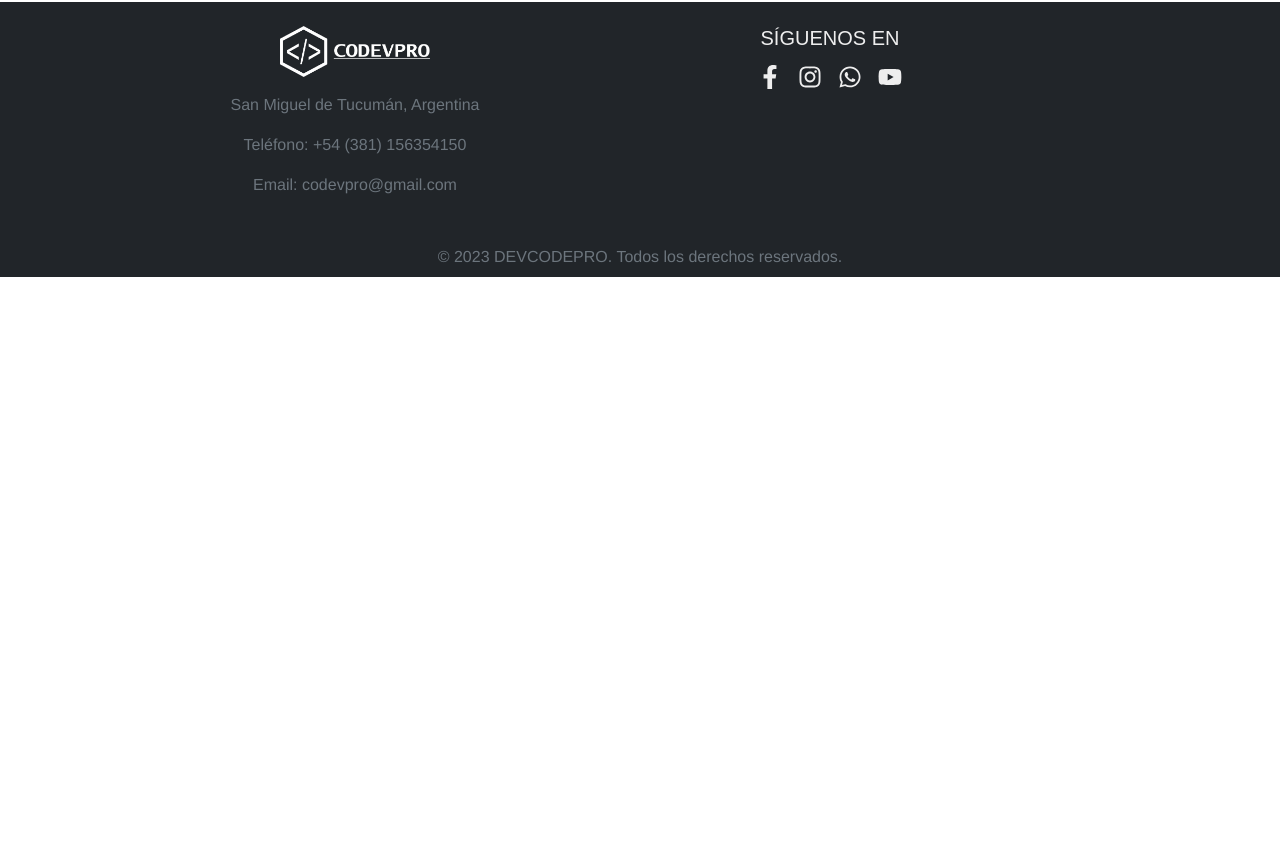
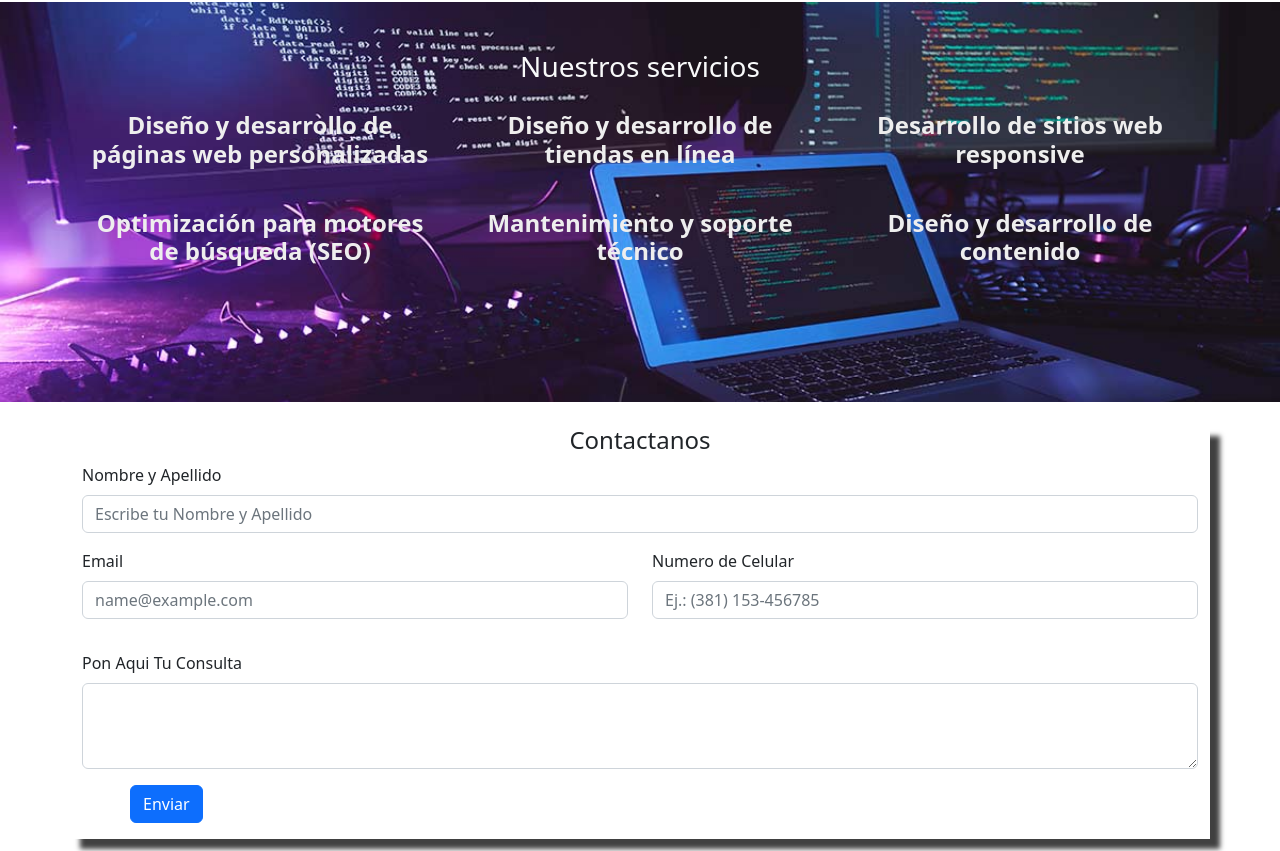
Before and after one commit to David-fStack/pro-web, a React (Create React App) app: page / in a window 1280 px wide. Shown: the part 2494-3345 px from the top of the page. Before the commit the page ends 2771 px from the top, so only its background shows below. Built offline with nearby package versions, Linux system fonts and the light colour scheme.

Commit message:
se crea el componente sevices

```diff
--- a/package.json
+++ b/package.json
@@ -9,6 +9,8 @@
     "animate.css": "^4.1.1",
     "aos": "^2.3.4",
     "bootstrap": "^5.2.3",
+    "emailjs": "^4.0.1",
+    "emailjs-com": "^3.2.0",
     "react": "^18.2.0",
     "react-bootstrap": "^2.7.2",
     "react-dom": "^18.2.0",
--- a/src/App.js
+++ b/src/App.js
@@ -6,6 +6,8 @@ import CollapsibleExample from './components/Navbar/Navbar';
 import Seo from './components/Seo/Seo';
 import WorkTools from './components/WorkTools/WorkTools';
 import WorkProcess from './components/WorkProcess/WorkProcess';
+import Services from './components/Services/Services';
+import { ContactUs } from './components/ContactUs/ContactUs';
 
 function App() {
   return (
@@ -15,6 +17,8 @@ function App() {
       <Seo />
       <WorkTools />
       <WorkProcess />
+      <Services />
+      <ContactUs />
       <Footer />
       <Copyright />
     </div>
--- /dev/null
+++ b/src/components/ContactUs/ContactUs.css
@@ -0,0 +1,5 @@
+.form_style{
+    box-shadow: 10px 10px 5px 0px rgba(0,0,0,0.75);
+-webkit-box-shadow: 10px 10px 5px 0px rgba(0,0,0,0.75);
+-moz-box-shadow: 10px 10px 5px 0px rgba(0,0,0,0.75);
+}
--- /dev/null
+++ b/src/components/ContactUs/ContactUs.js
@@ -0,0 +1,57 @@
+import Form from 'react-bootstrap/Form';
+import React, { useRef } from 'react';
+import emailjs from 'emailjs-com';
+import Col from 'react-bootstrap/Col';
+import Row from 'react-bootstrap/Row';
+import './ContactUs.css'
+
+export const ContactUs = () => {
+    const form = useRef();
+
+    const sendEmail = (e) => {
+        e.preventDefault();
+
+        emailjs.sendForm('service_zc2chqc', 'template_d7yszhu', form.current, 'ktTFPHBrr6z2YHCTp')
+            .then((result) => {
+                alert('Se envio correctamente');
+                form.current.reset();
+            }, (error) => {
+                console.log(error.text);
+            });
+    };
+
+    return (
+            <Form className='form_style container mt-4 mb-3 pb-3' ref={form} onSubmit={sendEmail} action="#"
+            data-aos="flip-left"
+            data-aos-easing="ease-out-cubic"
+            data-aos-duration="2000">
+                <h4 className='text-center'>Contactanos</h4>
+                <Form.Group className="mb-3" controlId="exampleForm.ControlInput1">
+                    <Form.Label>Nombre y Apellido</Form.Label>
+                    <Form.Control type="text" name="user_name" placeholder="Escribe tu Nombre y Apellido" />
+                </Form.Group>
+
+
+
+                <Row className="mb-3">
+                    <Form.Group as={Col} className="mb-3" controlId="exampleForm.ControlInput1">
+                        <Form.Label>Email</Form.Label>
+                        <Form.Control type="email" name="user_email" placeholder="name@example.com" />
+
+                    </Form.Group>
+
+                    <Form.Group as={Col}>
+
+                        <Form.Label>Numero de Celular</Form.Label>
+                        <Form.Control type="number" name="cel" placeholder="Ej.: (381) 153-456785" />
+                    </Form.Group>
+                </Row>
+
+                <Form.Group className="mb-3" controlId="exampleForm.ControlTextarea1">
+                    <Form.Label>Pon Aqui Tu Consulta</Form.Label>
+                    <Form.Control as="textarea" name='message' rows={3} />
+                </Form.Group>
+                <input className='btn btn-primary mx-5' type="submit" value="Enviar" />
+            </Form>
+    );
+}
--- a/src/components/Footer/Footer.js
+++ b/src/components/Footer/Footer.js
@@ -28,8 +28,8 @@ const Footer = () => {
           <div className="col-12 col-xs-12 col-sm-12 col-md-6 text-center">
             <img src={logo} alt="DEVCODEPRO" className="footer-logo mb-3" />
             <p className="text-muted">San Miguel de Tucumán, Argentina</p>
-            <p className="text-muted">Teléfono: +54 (381) 156354150</p>
-            <p className="text-muted">Email: codevpro@gmail.com</p>
+            <p className="text-muted">+54 (381) 156-354150</p>
+            <p className="text-muted">info.codevpro@gmail.com</p>
           </div>
           <div className="col-12 col-md-4 text-center mb-3">
             <h5 className="text-uppercase">Síguenos en</h5>
@@ -41,7 +41,7 @@ const Footer = () => {
                   onMouseLeave={() => handleMouseLeave('facebook')}
                 />
               </a>
-              <a href="https://www.instagram.com/" target="_blank" rel="noopener noreferrer">
+              <a href="https://www.instagram.com/codevpro.i/" target="_blank" rel="noopener noreferrer">
                 <FaInstagram
                   className={iconClass.instagram}
                   onMouseEnter={() => handleMouseEnter('instagram')}
--- /dev/null
+++ b/src/components/Services/Services.css
@@ -0,0 +1,31 @@
+.parallax {
+  background-image: url(../../Assets/Parallax/programando3.jpg);
+  background-attachment: fixed;
+  background-position: center;
+  background-repeat: no-repeat;
+  background-size: cover;
+  height: 50vh;
+}
+
+.text_style_services {
+  color: #EEEEEE;
+  font-size: 24px;
+  font-weight: bold;
+  text-align: center;
+  margin: 20px 0;
+}
+
+@media screen and (max-width: 768px) {
+  .text_style_services {
+    font-size: 20px;
+  }
+
+  .parallax {
+    background-image: url(../../Assets/Parallax/programando3.jpg);
+    background-attachment: fixed;
+    background-position: center;
+    background-repeat: no-repeat;
+    background-size: cover;
+    height: auto;
+  }
+}
--- /dev/null
+++ b/src/components/Services/Services.js
@@ -0,0 +1,37 @@
+import React from 'react';
+import './Services.css';
+import 'bootstrap/dist/css/bootstrap.min.css';
+
+
+const Services = () => {
+    return (
+        <div className="parallax">
+            <div className="container pt-5">
+                <h3 className='text-light text-center'>Nuestros servicios</h3>
+                <div className="row">
+                    <div className=" col text-wrap col-lg-4 col-md-6 col-sm-12">
+                        <h3 className='text_style_services'>Diseño y desarrollo de páginas web personalizadas</h3>
+                    </div>
+                    <div className=" col text-wrap col-lg-4 col-md-6 col-sm-12">
+                        <h3 className='text_style_services'>Diseño y desarrollo de tiendas en línea</h3>
+                    </div>
+                    <div className=" col text-wrap col-lg-4 col-md-6 col-sm-12">
+                        <h3 className='text_style_services'>Desarrollo de sitios web responsive</h3>
+                    </div>
+                    <div className=" col text-wrap col-lg-4 col-md-6 col-sm-12">
+                        <h3 className='text_style_services'>Optimización para motores de búsqueda (SEO)</h3>
+                    </div>
+                    <div className=" col text-wrap col-lg-4 col-md-6 col-sm-12">
+                        <h3 className='text_style_services'>Mantenimiento y soporte técnico</h3>
+                    </div>
+                    <div className=" col text-wrap col-lg-4 col-md-6 col-sm-12">
+                        <h3 className='text_style_services'>Diseño y desarrollo de contenido</h3>
+                    </div>
+                </div>
+            </div>
+        </div>
+
+    );
+};
+
+export default Services;
```
Also changed, not shown: src/Assets/logo/logo.png (added), 1 other file (tests, documents, lock files or other folders).
